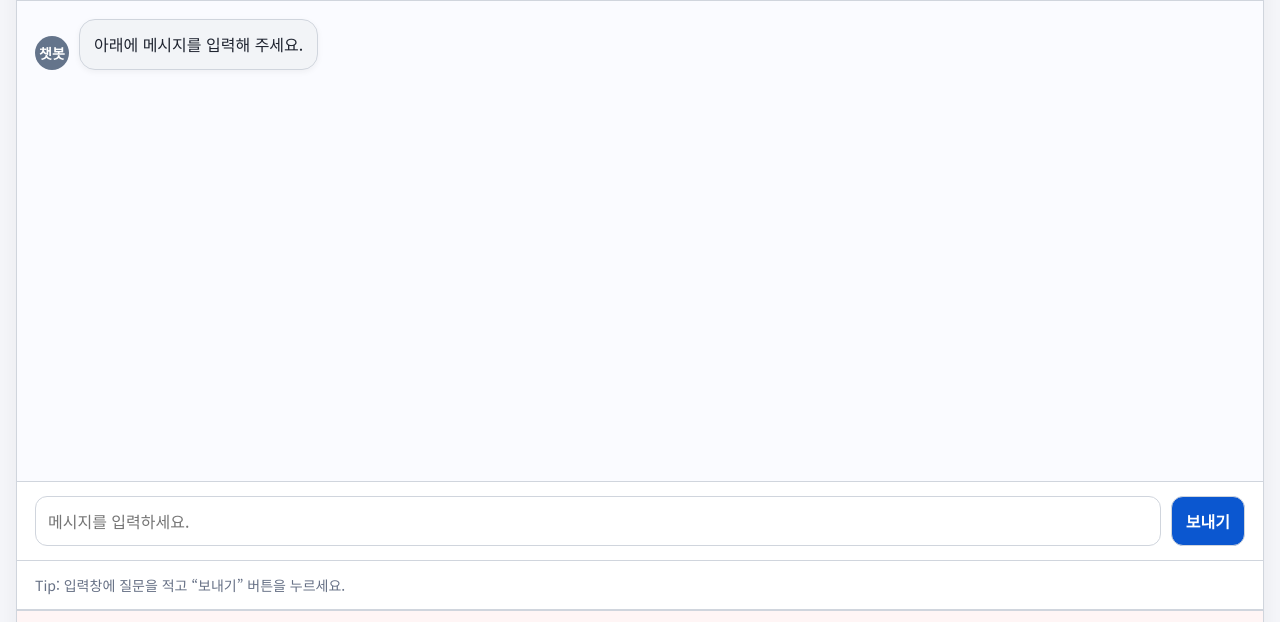
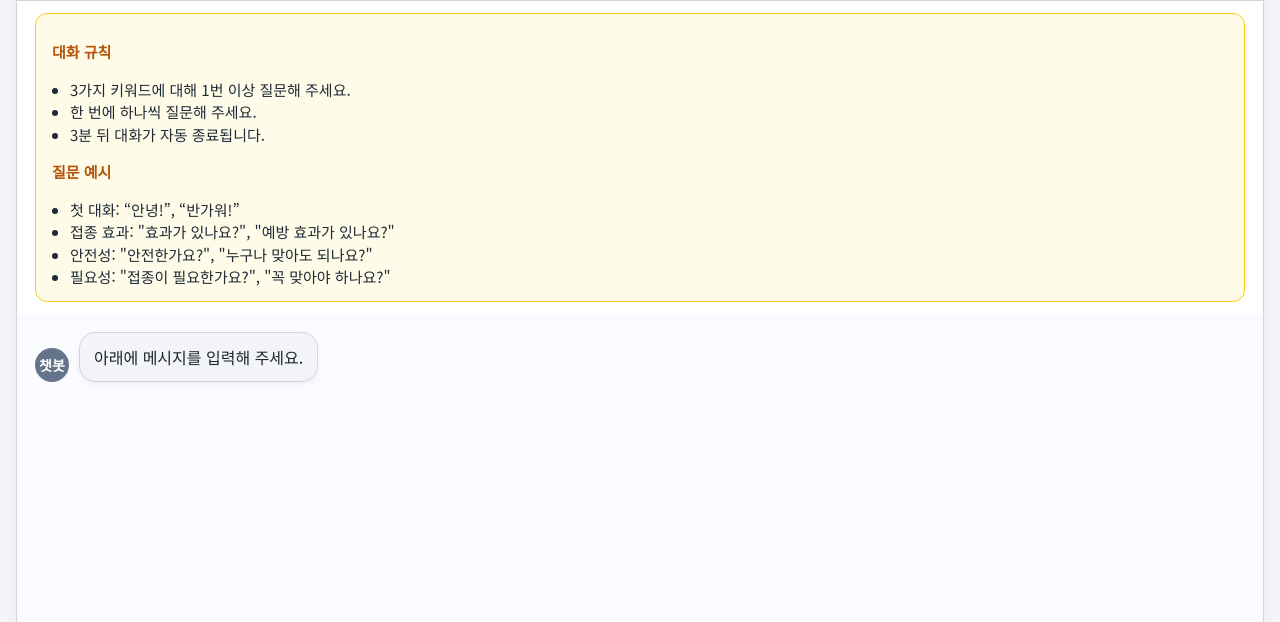
Before and after one commit to wowssun0/chatbot, a website: page public/chat.html in a window 1280 px wide. Shown: the part 137-759 px from the top of the page. Drawn offline with Linux system fonts and the light colour scheme.

Commit message:
Update chat.html

```diff
--- a/public/chat.html
+++ b/public/chat.html
@@ -107,7 +107,19 @@ body {
   min-width: 0; /* 입력창이 버튼 밀어내지 않게 */
 }
 
-
+  .guide-box {
+    background: #fefce8;        /* 연한 노랑 배경 */
+    border: 1px solid #facc15;  /* 진한 노랑 테두리 */
+    border-radius: 12px;
+    padding: 12px 16px;
+    margin: 12px 18px;          /* 상단/좌우 여백 */
+    font-size: 15px;
+    line-height: 1.5;
+    color: #1f2937;             /* 글자 진한 회색 */
+  }
+  .guide-box strong {
+    color: #b45309;             /* 키워드 강조 색상 */
+  }
   </style>
 </head>
 <body>
@@ -118,6 +130,21 @@ body {
         <div id="countdown" class="timer" aria-live="polite">02:00</div>
         <button id="speak" class="btn" style="display:none">눌러서 말하기</button>
       </div>
+      <div class="guide-box">
+  <p><strong>대화 규칙</strong></p>
+  <ul style="margin: 6px 0 10px 18px; padding: 0;">
+    <li>3가지 키워드에 대해 1번 이상 질문해 주세요.</li>
+    <li>한 번에 하나씩 질문해 주세요.</li>
+    <li>3분 뒤 대화가 자동 종료됩니다.</li>
+  </ul>
+  <p><strong>질문 예시</strong></p>
+  <ul style="margin: 6px 0 0 18px; padding: 0;">
+    <li>첫 대화: “안녕!”, “반가워!”</li>
+    <li>접종 효과: "효과가 있나요?", "예방 효과가 있나요?"</li>
+    <li>안전성: "안전한가요?", "누구나 맞아도 되나요?"</li>
+    <li>필요성: "접종이 필요한가요?", "꼭 맞아야 하나요?"</li>
+  </ul>
+</div>
       <div id="chat" class="chat" aria-live="polite" aria-label="대화 내용"></div>
       <div class="footer" id="textControls" style="display:none">
         <div class="row-input">
```
